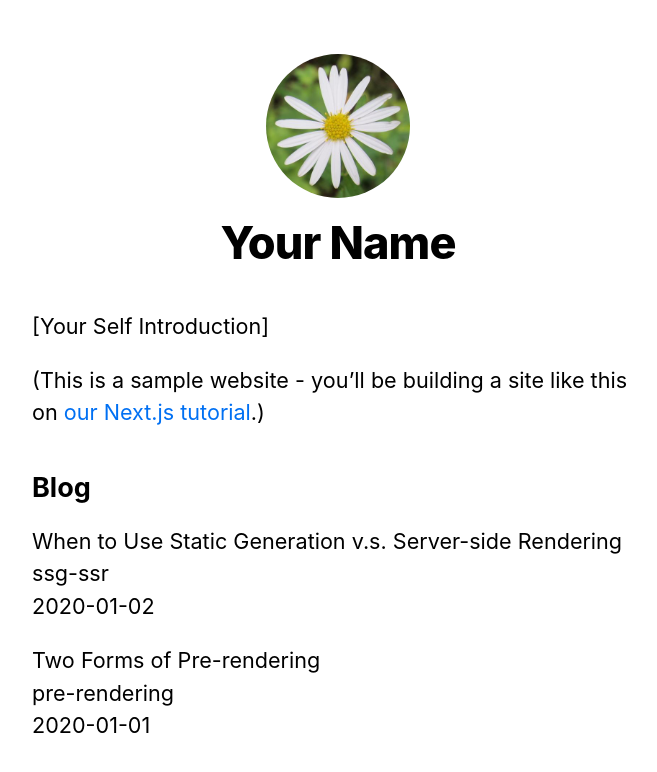
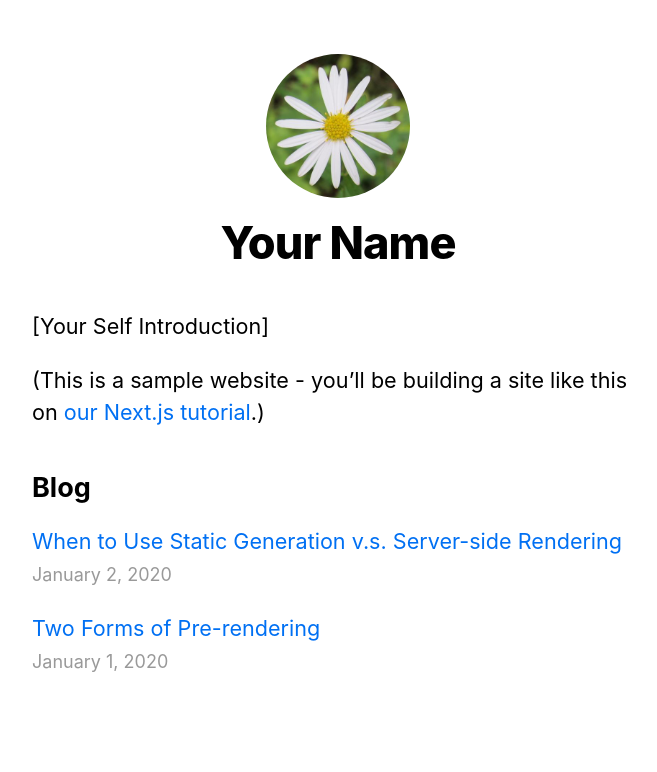
Before and after one commit to fuyu77/hiro-official-website, a Next.js app: page / in a window 1280 px wide. Shown: the top 772 px of the page, without its empty margins (302-959 px from the left). Built offline with nearby package versions, Linux system fonts and the light colour scheme.

Commit message:
公式チュートリアル完了

```diff
--- /dev/null
+++ b/components/date.js
@@ -0,0 +1,6 @@
+import { parseISO, format } from 'date-fns'
+
+export default function Date({ dateString }) {
+  const date = parseISO(dateString)
+  return <time dateTime={dateString}>{format(date, 'LLLL d, yyyy')}</time>
+}
--- a/lib/posts.js
+++ b/lib/posts.js
@@ -1,6 +1,8 @@
 import fs from 'fs'
 import path from 'path'
 import matter from 'gray-matter'
+import remark from 'remark'
+import html from 'remark-html'
 
 const postsDirectory = path.join(process.cwd(), 'posts')
 
@@ -59,16 +61,23 @@
   })
 }
 
-export function getPostData(id) {
+export async function getPostData(id) {
   const fullPath = path.join(postsDirectory, `${id}.md`)
   const fileContents = fs.readFileSync(fullPath, 'utf8')
 
   // Use gray-matter to parse the post metadata section
   const matterResult = matter(fileContents)
 
-  // Combine the data with the id
+  // Use remark to convert markdown into HTML string
+  const processedContent = await remark()
+    .use(html)
+    .process(matterResult.content)
+  const contentHtml = processedContent.toString()
+
+  // Combine the data with the id and contentHtml
   return {
     id,
+    contentHtml,
     ...matterResult.data
   }
 }
--- a/package.json
+++ b/package.json
@@ -8,9 +8,12 @@
     "start": "next start"
   },
   "dependencies": {
+    "date-fns": ">=2.16.1",
     "gray-matter": ">=4.0.2",
     "next": ">=10.0.1",
     "react": ">=17.0.1",
-    "react-dom": ">=17.0.1"
+    "react-dom": ">=17.0.1",
+    "remark": ">=13.0.0",
+    "remark-html": ">=13.0.1"
   }
 }
--- a/pages/index.js
+++ b/pages/index.js
@@ -2,6 +2,8 @@
 import Layout, { siteTitle } from '../components/layout'
 import utilStyles from '../styles/utils.module.css'
 import { getSortedPostsData } from '../lib/posts'
+import Link from 'next/link'
+import Date from '../components/date'
 
 export default function Home({ allPostsData }) {
   return (
@@ -21,11 +23,13 @@
         <ul className={utilStyles.list}>
           {allPostsData.map(({ id, date, title }) => (
             <li className={utilStyles.listItem} key={id}>
-              {title}
+              <Link href={`/posts/${id}`}>
+                <a>{title}</a>
+              </Link>
               <br />
-              {id}
-              <br />
-              {date}
+              <small className={utilStyles.lightText}>
+                <Date dateString={date} />
+              </small>
             </li>
           ))}
         </ul>
```
Also changed, not shown: pages/posts/[id].js (+14 -6 lines), 1 other file (tests, documents, lock files or other folders).
